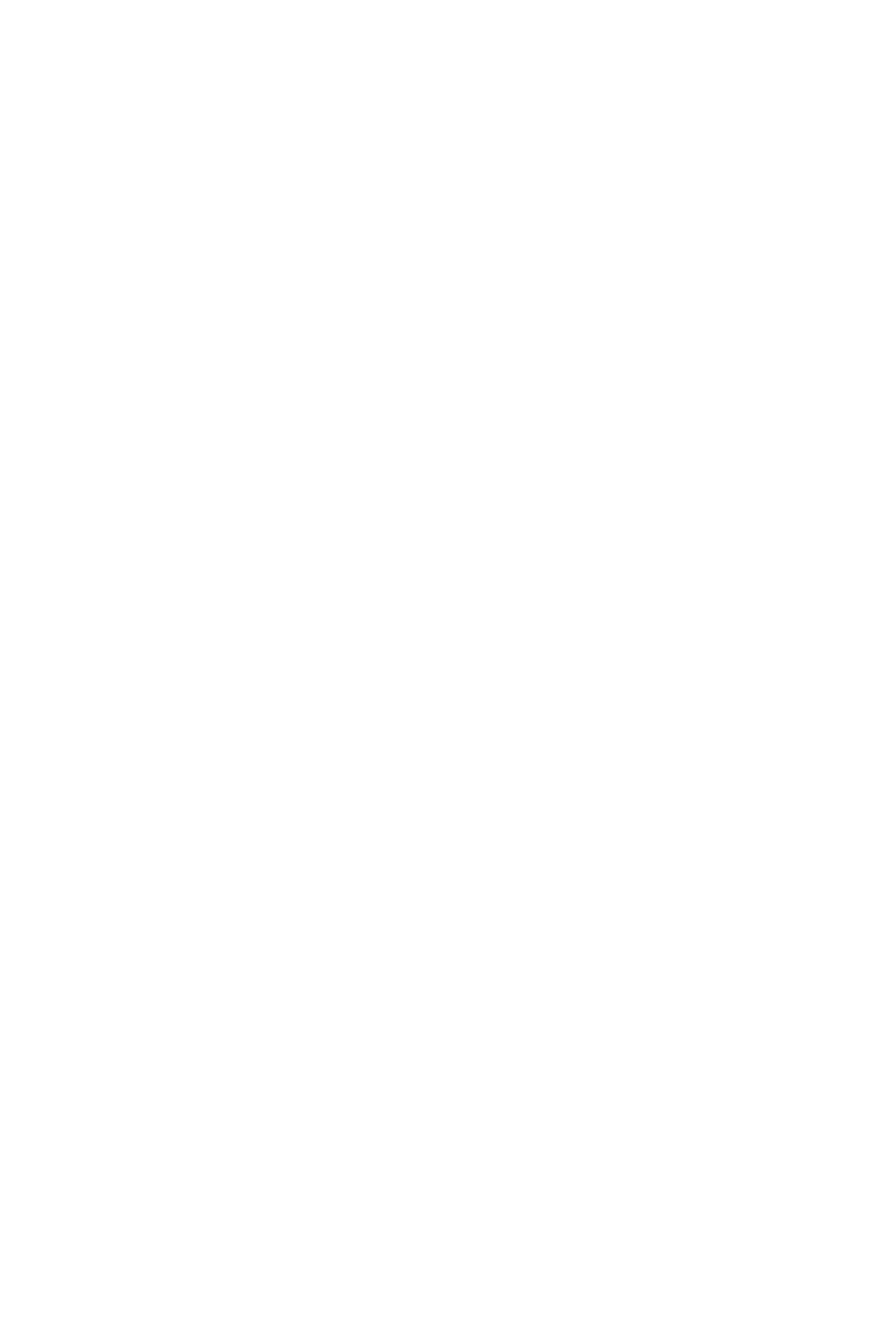
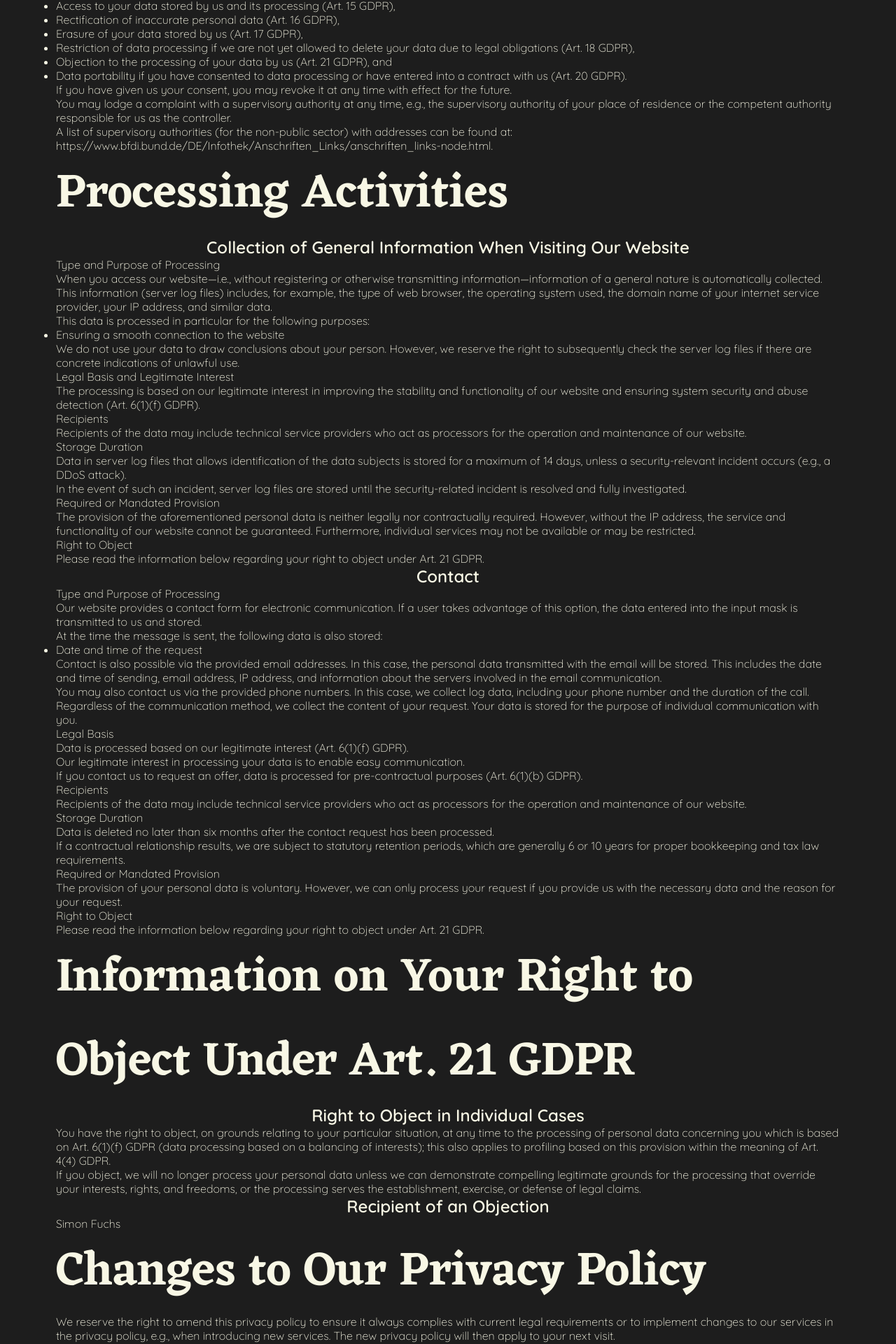
Before and after one commit to SimCommit/portfolio-website, an Angular app: page /privacy-policy in a window 1280 px wide. Before the commit this address led to /. Shown: the part 566-2486 px from the top of the page at 70% size. Before the commit the page ends 800 px from the top, so only its background shows below. Built offline with nearby package versions, Linux system fonts and the light colour scheme.

Commit message:
feat: add PrivacyPolicyComponent with basic structure and styling

```diff
--- a/src/app/app.routes.ts
+++ b/src/app/app.routes.ts
@@ -1,8 +1,10 @@
 import { Routes } from '@angular/router';
 import { MainPageComponent } from './main-page/main-page.component';
 import { LegalNoticeComponent } from './legal-notice/legal-notice.component';
+import { PrivacyPolicyComponent } from './privacy-policy/privacy-policy.component';
 
 export const routes: Routes = [
   { path: '', component: MainPageComponent },
   { path: 'legal-notice', component: LegalNoticeComponent },
+  { path: 'privacy-policy', component: PrivacyPolicyComponent },
 ];
--- a/src/app/main-page/contact/contact.component.html
+++ b/src/app/main-page/contact/contact.component.html
@@ -32,7 +32,7 @@
                         (click)="toggleCheckedState(checkboxInput); activateFirstClick(checkboxInput)"></span>
                 </label>
                 <div>
-                    <p id="checkbox-info-text">I've read the <a href="#">privacy policy</a> and agree to the
+                    <p id="checkbox-info-text">I've read the <a routerLink="privacy-policy">privacy policy</a> and agree to the
                         processing of my data.
                     </p>
                     <p class="checkbox-warning-text"
--- a/src/app/main-page/contact/contact.component.ts
+++ b/src/app/main-page/contact/contact.component.ts
@@ -2,10 +2,11 @@ import { Component } from '@angular/core';
 import { CommonModule } from '@angular/common';
 import { FormsModule } from '@angular/forms';
 import { FooterComponent } from '../../shared/footer/footer.component';
+import { RouterLink } from '@angular/router';
 
 @Component({
   selector: 'app-contact',
-  imports: [CommonModule, FormsModule, FooterComponent],
+  imports: [CommonModule, FormsModule, FooterComponent, RouterLink],
   templateUrl: './contact.component.html',
   styleUrl: './contact.component.scss',
 })
--- /dev/null
+++ b/src/app/privacy-policy/privacy-policy.component.html
@@ -0,0 +1,141 @@
+<main>
+
+<div id='generator_results'>
+    <div id='generator_results_content'>
+        <h1>Privacy Notice</h1>
+
+        <h2>Controller</h2>
+        <p>The controller within the meaning of data protection laws, in particular the EU General Data Protection
+            Regulation (GDPR), is:</p>
+        <p class='generator_user_input'>Simon Fuchs</p>
+
+        <h2>Your Data Subject Rights</h2>
+        <p>Under the contact details provided, you may exercise the following rights at any time under the GDPR:</p>
+        <ul>
+            <li>Access to your data stored by us and its processing (Art. 15 GDPR),</li>
+            <li>Rectification of inaccurate personal data (Art. 16 GDPR),</li>
+            <li>Erasure of your data stored by us (Art. 17 GDPR),</li>
+            <li>Restriction of data processing if we are not yet allowed to delete your data due to legal obligations
+                (Art. 18 GDPR),</li>
+            <li>Objection to the processing of your data by us (Art. 21 GDPR), and</li>
+            <li>Data portability if you have consented to data processing or have entered into a contract with us (Art.
+                20 GDPR).</li>
+        </ul>
+        <p>If you have given us your consent, you may revoke it at any time with effect for the future.</p>
+        <p>You may lodge a complaint with a supervisory authority at any time, e.g., the supervisory authority of your
+            place of residence or the competent authority responsible for us as the controller.</p>
+        <p>A list of supervisory authorities (for the non-public sector) with addresses can be found at: <a
+                href="https://www.bfdi.bund.de/DE/Infothek/Anschriften_Links/anschriften_links-node.html">https://www.bfdi.bund.de/DE/Infothek/Anschriften_Links/anschriften_links-node.html</a>.
+        </p>
+
+        <h2>Processing Activities</h2>
+
+        <h3>Collection of General Information When Visiting Our Website</h3>
+
+        <h4>Type and Purpose of Processing</h4>
+        <p>When you access our website—i.e., without registering or otherwise transmitting information—information of a
+            general nature is automatically collected. This information (server log files) includes, for example, the
+            type of web browser, the operating system used, the domain name of your internet service provider, your IP
+            address, and similar data.</p>
+        <p>This data is processed in particular for the following purposes:</p>
+        <ul>
+            <li>Ensuring a smooth connection to the website</li>
+        </ul>
+        <p>We do not use your data to draw conclusions about your person. However, we reserve the right to subsequently
+            check the server log files if there are concrete indications of unlawful use.</p>
+
+        <h4>Legal Basis and Legitimate Interest</h4>
+        <p>The processing is based on our legitimate interest in improving the stability and functionality of our
+            website and ensuring system security and abuse detection (Art. 6(1)(f) GDPR).</p>
+
+        <h4>Recipients</h4>
+        <p>Recipients of the data may include technical service providers who act as processors for the operation and
+            maintenance of our website.</p>
+
+        <h4>Storage Duration</h4>
+        <p>Data in server log files that allows identification of the data subjects is stored for a maximum of 14 days,
+            unless a security-relevant incident occurs (e.g., a DDoS attack).</p>
+        <p>In the event of such an incident, server log files are stored until the security-related incident is resolved
+            and fully investigated.</p>
+
+        <h4>Required or Mandated Provision</h4>
+        <p>The provision of the aforementioned personal data is neither legally nor contractually required. However,
+            without the IP address, the service and functionality of our website cannot be guaranteed. Furthermore,
+            individual services may not be available or may be restricted.</p>
+
+        <h4>Right to Object</h4>
+        <p>Please read the information below regarding your right to object under Art. 21 GDPR.</p>
+
+        <h3>Contact</h3>
+
+        <h4>Type and Purpose of Processing</h4>
+        <p>Our website provides a contact form for electronic communication. If a user takes advantage of this option,
+            the data entered into the input mask is transmitted to us and stored.</p>
+        <p>At the time the message is sent, the following data is also stored:</p>
+        <ul>
+            <li>Date and time of the request</li>
+        </ul>
+        <p>Contact is also possible via the provided email addresses. In this case, the personal data transmitted with
+            the email will be stored. This includes the date and time of sending, email address, IP address, and
+            information about the servers involved in the email communication.</p>
+        <p>You may also contact us via the provided phone numbers. In this case, we collect log data, including your
+            phone number and the duration of the call.</p>
+        <p>Regardless of the communication method, we collect the content of your request. Your data is stored for the
+            purpose of individual communication with you.</p>
+
+        <h4>Legal Basis</h4>
+        <p>Data is processed based on our legitimate interest (Art. 6(1)(f) GDPR).</p>
+        <p>Our legitimate interest in processing your data is to enable easy communication.</p>
+        <p>If you contact us to request an offer, data is processed for pre-contractual purposes (Art. 6(1)(b) GDPR).
+        </p>
+
+        <h4>Recipients</h4>
+        <p>Recipients of the data may include technical service providers who act as processors for the operation and
+            maintenance of our website.</p>
+
+        <h4>Storage Duration</h4>
+        <p>Data is deleted no later than six months after the contact request has been processed.</p>
+        <p>If a contractual relationship results, we are subject to statutory retention periods, which are generally 6
+            or 10 years for proper bookkeeping and tax law requirements.</p>
+
+        <h4>Required or Mandated Provision</h4>
+        <p>The provision of your personal data is voluntary. However, we can only process your request if you provide us
+            with the necessary data and the reason for your request.</p>
+
+        <h4>Right to Object</h4>
+        <p>Please read the information below regarding your right to object under Art. 21 GDPR.</p>
+
+        <h2>Information on Your Right to Object Under Art. 21 GDPR</h2>
+
+        <h3>Right to Object in Individual Cases</h3>
+        <p>You have the right to object, on grounds relating to your particular situation, at any time to the processing
+            of personal data concerning you which is based on Art. 6(1)(f) GDPR (data processing based on a balancing of
+            interests); this also applies to profiling based on this provision within the meaning of Art. 4(4) GDPR.</p>
+        <p>If you object, we will no longer process your personal data unless we can demonstrate compelling legitimate
+            grounds for the processing that override your interests, rights, and freedoms, or the processing serves the
+            establishment, exercise, or defense of legal claims.</p>
+
+        <h3>Recipient of an Objection</h3>
+        <p class='generator_user_input'>Simon Fuchs</p>
+
+        <h2>Changes to Our Privacy Policy</h2>
+        <p>We reserve the right to amend this privacy policy to ensure it always complies with current legal
+            requirements or to implement changes to our services in the privacy policy, e.g., when introducing new
+            services. The new privacy policy will then apply to your next visit.</p>
+
+        <h2>Questions About Data Protection</h2>
+        <p>If you have any questions about data protection, please send us an email to the controller mentioned above.
+        </p>
+
+        <h2>Copyright Notice</h2>
+        <p><em>This privacy policy was created with Help by activeMind AG – Experts for <a
+                    href="https://www.activemind.de/datenschutz/datenschutzbeauftragter/" target="_blank"
+                    rel="noopener dofollow">external data protection consultants
+                </a> (Version #2024-10-25).</em>
+        </p>
+    </div>
+</div>
+
+</main>
+
+<app-footer id="app-footer"></app-footer>
--- /dev/null
+++ b/src/app/privacy-policy/privacy-policy.component.scss
@@ -0,0 +1,24 @@
+@use "./../../styles/_mixins" as *;
+@use "./../../styles/_variables" as *;
+
+main {
+  @include dFlex($fd: column);
+  @include maxWidth1920();
+  color: $main-ivory;
+  width: 100%;
+  padding: 160px 80px;
+}
+
+h2 {
+    line-height: unset;
+}
+
+strong {
+    font-weight: bold;
+}
+
+#app-footer {
+  @include maxWidth1920();
+  width: 100%;
+  color: $main-ivory;
+}
```
Also changed, not shown: src/app/privacy-policy/privacy-policy.component.ts (added, +12 -0 lines).
